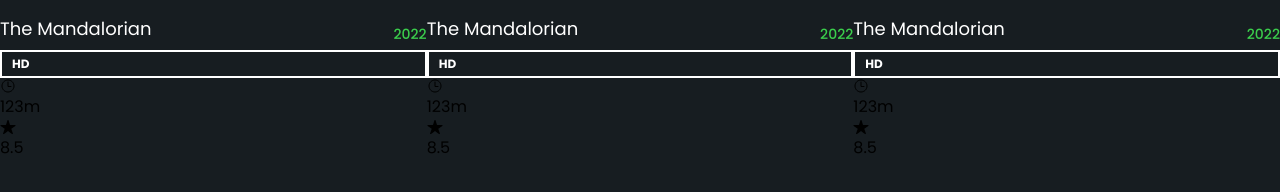
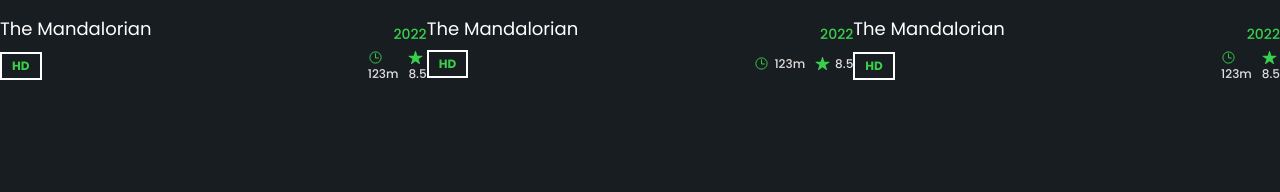
Before and after one commit to momo-dev1/Cinema-City, a plain HTML site: page index.html in a window 1280 px wide. Shown: the part 1600-1792 px from the top of the page. Drawn offline with nearby package versions, Linux system fonts and the light colour scheme; files that its build step writes are made by us from their sources.

Commit message:
upcoming

```diff
--- a/assets/scss/core/_reused.scss
+++ b/assets/scss/core/_reused.scss
@@ -2,3 +2,9 @@
   font-size: var(--fs-2);
   text-align: center;
 }
+
+.flex-center {
+  display: flex;
+  align-items: center;
+  gap: 5px;
+}
--- a/assets/scss/sections/_upcoming.scss
+++ b/assets/scss/sections/_upcoming.scss
@@ -61,5 +61,29 @@
         color: var(--emerald);
       }
     }
+
+    &-meta {
+      display: flex;
+      align-items: center;
+      justify-content: flex-start;
+      gap: 10px;
+
+      .badge {
+        color: var(--emerald);
+      }
+      .duration {
+        margin-left: auto;
+      }
+      .duration,
+      .rating {
+        color: var(--gainsboro);
+        font-size: var(--fs-11);
+        font-weight: var(--fw-500);
+        ion-icon {
+          font-size: 15px;
+          color: var(--emerald);
+        }
+      }
+    }
   }
 }
--- a/index.html
+++ b/index.html
@@ -170,7 +170,7 @@
               <time datetime="2022">2022</time>
             </a>
 
-            <div class="card-meta">
+            <div class="upcoming__item-meta">
               <div class="badge badge-outline">HD</div>
 
               <div class="duration">
@@ -196,15 +196,15 @@
               <time datetime="2022">2022</time>
             </a>
 
-            <div class="card-meta">
+            <div class="upcoming__item-meta">
               <div class="badge badge-outline">HD</div>
 
-              <div class="duration">
+              <div class="duration flex-center">
                 <ion-icon name="time-outline"></ion-icon>
                 <time datetime="PT137M">123m</time>
               </div>
 
-              <div class="rating">
+              <div class="rating flex-center">
                 <ion-icon name="star"></ion-icon>
                 <data>8.5</data>
               </div>
@@ -222,7 +222,7 @@
               <time datetime="2022">2022</time>
             </a>
 
-            <div class="card-meta">
+            <div class="upcoming__item-meta">
               <div class="badge badge-outline">HD</div>
 
               <div class="duration">
```
